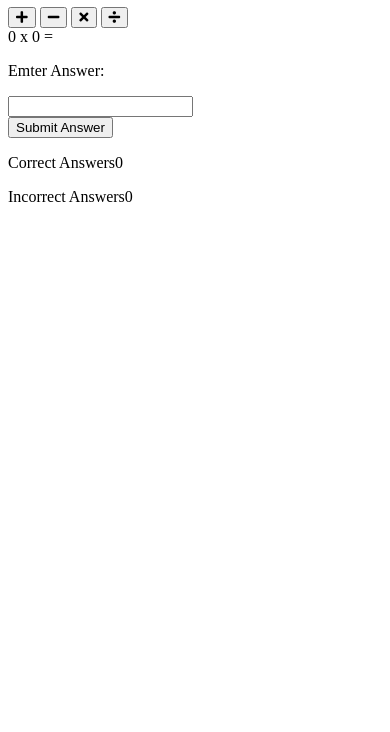
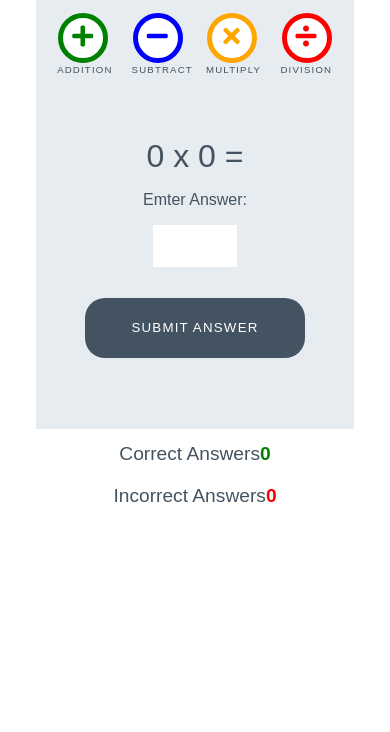
Before and after one commit to giankpetrov/love-maths, a plain HTML site: page index.html in a window 390 px wide. Shown: the part 112-844 px from the top of the page. Drawn offline with Linux system fonts and the light colour scheme.

Commit message:
Add style for game

```diff
--- a/assets/css/style.css
+++ b/assets/css/style.css
@@ -0,0 +1,252 @@
+/* --------- Global style */
+
+body {
+    background-color: white;
+    font-family: "Raleway", sans-serif;
+    color: #445361;
+    text-align: center;
+}
+
+/* --------- Heading */
+
+.heading {
+    text-align: center;
+    font-size: 2.5rem;
+}
+
+.logo {
+    height: 40px;
+    padding-right: 5px;
+}
+
+/* --------- Game layout */
+
+.game-area {
+    background-color: #E6ECF0;
+    box-sizing: border-box;
+    width: 85%;
+    height: 65vh;
+    max-height: 450px;
+    max-width: 830px;
+    margin-left: auto;
+    margin-right: auto;
+    padding: 1%;
+}
+
+.question-area {
+    width: 50%;
+    font-size: 2rem;
+    margin: auto;
+    padding: 50px 0;
+}
+
+.question-area span {
+    padding: 0 15px;
+}
+
+.score-area {
+    margin: 5px auto;
+    width: 60%;
+    font-size: 1.2rem;
+}
+
+.controls-area {
+    width: 85%;
+    margin: 30px auto;
+}
+
+#score {
+    color: green;
+    font-weight: bold;
+}
+
+#incorrect {
+    color: red;
+    font-weight: bold;
+}
+
+.answer-message {
+    display: none;
+    font-size: 1rem;
+}
+
+#answer-box {
+    border: none;
+    color: #445361;
+    display: inline-block;
+    height: 40px;
+    width: 80px;
+    font-size: 1.2rem;
+}
+
+.scores {
+    display: inline-block;
+    padding: 25px;
+}
+
+/* --------- Buttons */
+
+.btn {
+    width: 220px;
+    height: 60px;
+    font-family: "Raleway", sans-serif;
+    text-transform: uppercase;
+    letter-spacing: 1.2px;
+    color: white;
+}
+
+.btn:focus {
+    outline: none;
+}
+
+.btn--big {
+    padding-top: 10px;
+    border-radius: 50%;
+    background-color: white;
+    border: 10px solid;
+    width: 100px;
+    height: 100px;
+    font-size: 3.2rem;
+    margin: 0 30px;
+    transition: all 0.5s;
+}
+
+.btn--big::after {
+    content: attr(data-type);
+    font-size: 1rem;
+    color: #445361;
+    position: relative;
+    left: -0.5em;
+}
+
+.btn--blue {
+    border-color: blue;
+    color: blue;
+}
+
+.btn--blue:active,
+.btn--blue:hover {
+    background-color: darkblue;
+    color: white;
+}
+
+.btn--orange {
+    border-color: orange;
+    color: orange;
+}
+
+.btn--orange:active,
+.btn--orange:hover {
+    background-color: darkorange;
+    color: white;
+}
+
+.btn--red {
+    border-color: red;
+    color: red;
+}
+
+.btn--red:active,
+.btn--red:hover {
+    background-color: darkred;
+    color: white;
+}
+
+.btn--green {
+    border-color: green;
+    color: green;
+}
+
+.btn--green:active,
+.btn--green:hover {
+    background-color: darkgreen;
+    color: white;
+}
+
+.btn--gray {
+    margin-top: 25px;
+    background-color: #445361;
+    border: 1px transparent;
+    border-radius: 20px;
+}
+
+.btn--gray:active,
+.btn--gray:hover {
+    background-color: #0d1013;
+}
+
+/* --------- Media queries */
+
+@media (max-width: 414px) {
+    .controls-area {
+        width: 100%;
+    }
+
+    .btn--big {
+        margin: 0 10px;
+        padding: 5px;
+        border: 5px solid;
+        width: 50px;
+        height: 50px;
+        font-size: 1.5rem;
+    }
+
+    .btn--big::after {
+        font-size: 0.6rem;
+        left: -0.7rem;
+    }
+
+    .question-area {
+        padding: 10% 0;
+        width: 100%;
+    }
+
+    .question-area span {
+        padding: 0;
+    }
+
+    .answer-message {
+        display: block;
+    }
+
+    #answer-box {
+        display: block;
+        margin: 0 auto;
+    }
+    .btn--gray {
+        margin-top: 0;
+    }
+
+    .score-area {
+        width: 100%;
+    }
+
+    .scores {
+        margin: 0.5em auto;
+        display: block;
+        padding: 5px;
+    }
+
+    .heading {
+        font-size: 2rem;
+    }
+}
+
+@media (max-width: 320px) {
+    .game-area {
+        height: 70vh;
+    }
+
+    .controls-area {
+        width: 75%;
+        margin: 10px auto;
+    }
+
+    .btn--big {
+        margin: 10px 10px;
+    }
+    .question-area {
+        padding: 10px 0;
+    }
+
+}
--- a/index.html
+++ b/index.html
@@ -15,10 +15,14 @@
     </h1>
     <div class="game-area">
         <div class="controls-area">
-            <button class="btn btn--big btn--green"><i class="fas fa-plus"></i></button>
-            <button class="btn btn--big btn--blue"><i class="fas fa-minus"></i></button>
-            <button class="btn btn--big btn--orange"><i class="fas fa-times"></i></button>
-            <button class="btn btn--big btn--red"><i class="fas fa-divide"></i></button>
+            <button data-type="addition" class="btn btn--big btn--green">
+                <i class="fas fa-plus"></i></button>
+            <button data-type="subtract" class="btn btn--big btn--blue">
+                <i class="fas fa-minus"></i></button>
+            <button data-type="multiply" class="btn btn--big btn--orange">
+                <i class="fas fa-times" ></i></button>
+            <button data-type="division" class="btn btn--big btn--red">
+                <i class="fas fa-divide"></i></button>
         </div>
         <div class="question-area">
             <span id="operand1">0</span>
@@ -28,7 +32,7 @@
             <p class="answer-message">Emter Answer:</p>
             <input id="answer-box" type="number">
         </div>
-        <button class="btn btn--gray">Submit Answer</button>
+        <button data-type="submit" class="btn btn--gray">Submit Answer</button>
     </div>
     <div class="score-area">
         <p class="scores">Correct Answers<span id="score">0</span></p>
```
